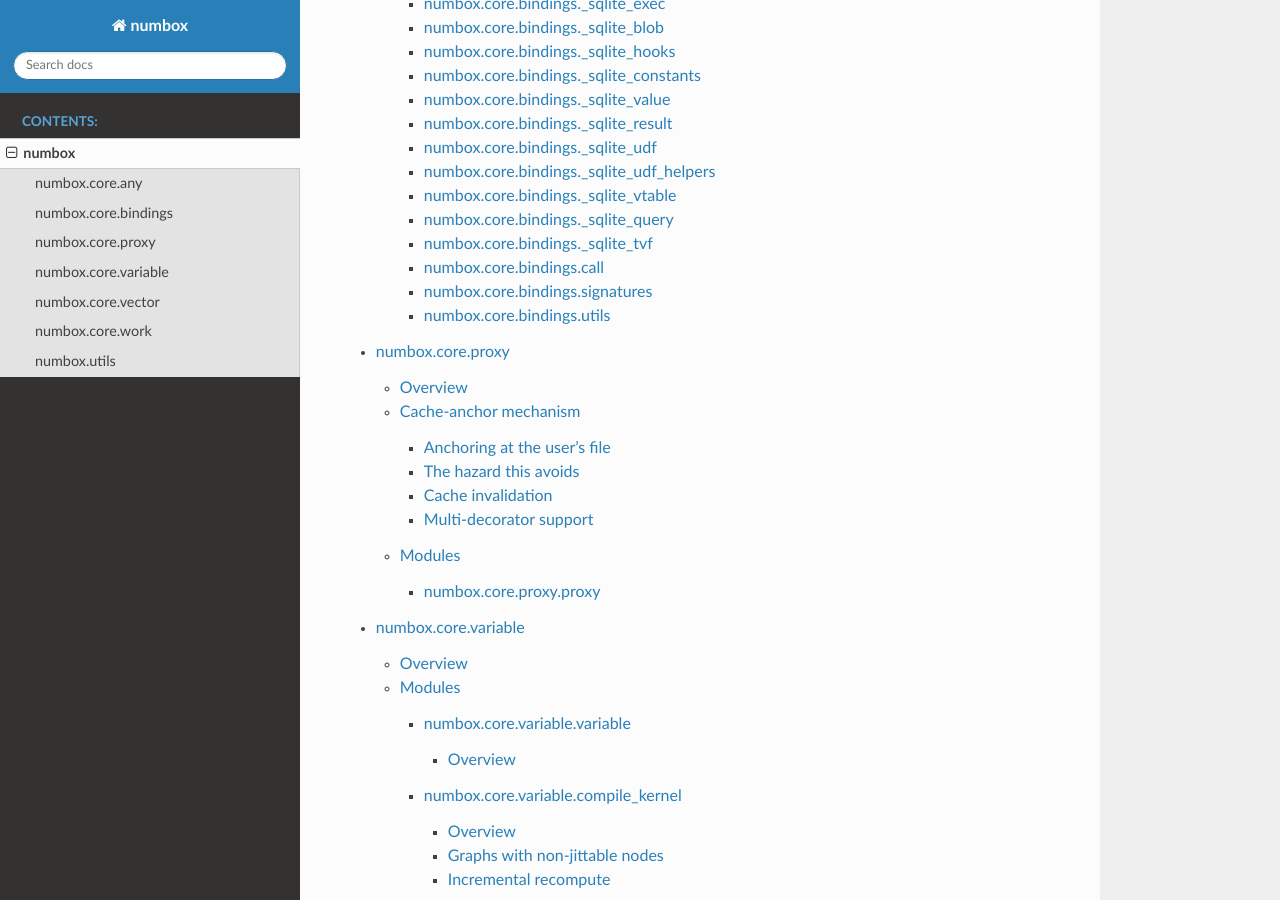
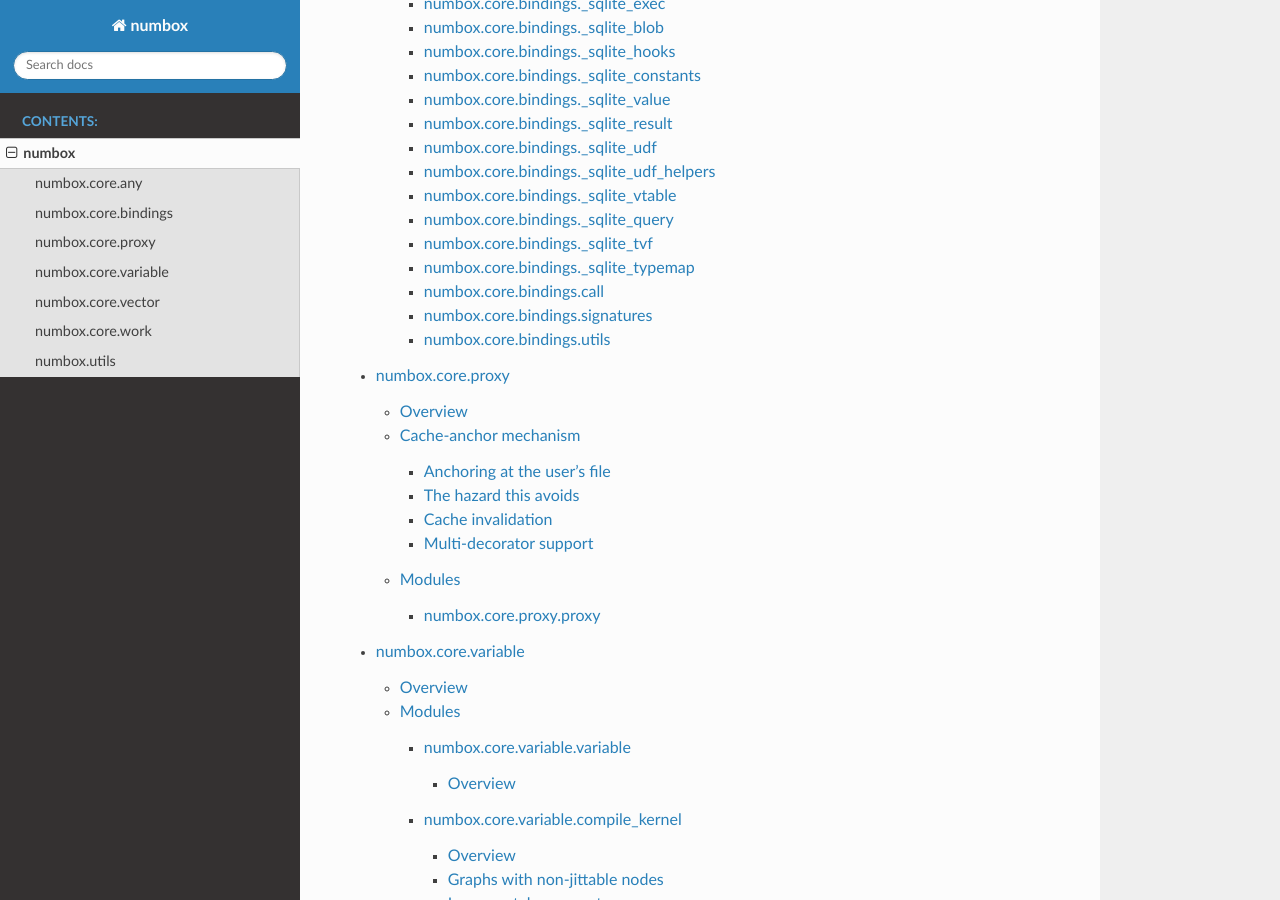
Before and after one commit to Goykhman/numbox, a Sphinx documentation site: the page built from docs/modules.rst, in a window 1280 px wide and 900 px high, scrolled down 804 px. Built offline with Sphinx 7.4.7 and the Read the Docs theme 3.1.0, drawn with Linux system fonts in a browser that asks for light colours.

Commit message:
docs(bindings): document _sqlite_typemap in sphinx
_sqlite_typemap.py exposes public API (utf32_to_utf8, utf8_to_utf32,
tags_buf_t) but was the lone _sqlite_* module missing from both the bindings
conventions family list and the per-module automodule sections. Added it to
both, mirroring the sibling blocks.

```diff
--- a/docs/numbox.core.bindings.rst
+++ b/docs/numbox.core.bindings.rst
@@ -22,7 +22,7 @@ Bindings module conventions
 Every binding in the ``numbox.core.bindings`` family (``_c``, ``_math``,
 ``_sqlite_conn`` / ``_stmt`` / ``_bind`` / ``_column`` / ``_exec`` /
 ``_blob`` / ``_hooks`` / ``_constants`` / ``_sqlite_value`` / ``_sqlite_result`` /
-``_sqlite_udf`` / ``_sqlite_query`` / ``_sqlite_tvf``, ``_stdio``, ``_errno``,
+``_sqlite_udf`` / ``_sqlite_query`` / ``_sqlite_tvf`` / ``_sqlite_typemap``, ``_stdio``, ``_errno``,
 ``_strerror``, ``_fmtio``) uses
 extern-symbol references via
 :func:`~numbox.core.bindings.call._call_lib_func`, so the ABI dispatch is
@@ -624,6 +624,14 @@ numbox.core.bindings._sqlite_tvf
    :show-inheritance:
    :undoc-members:
 
+numbox.core.bindings._sqlite_typemap
+------------------------------------
+
+.. automodule:: numbox.core.bindings._sqlite_typemap
+   :members:
+   :show-inheritance:
+   :undoc-members:
+
 numbox.core.bindings.call
 -------------------------
 
```
